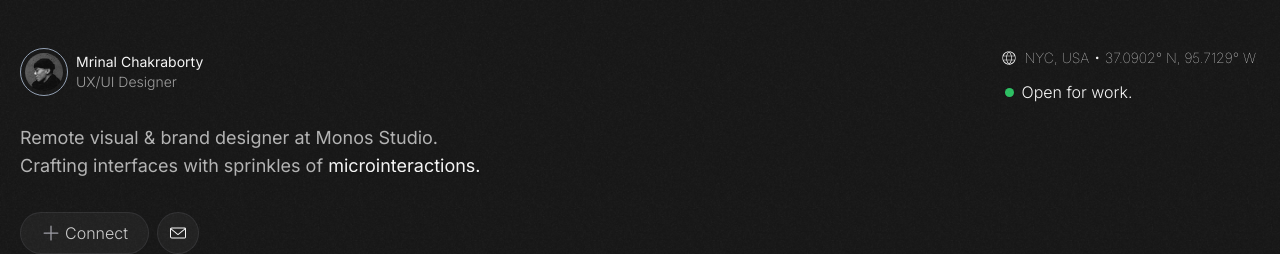
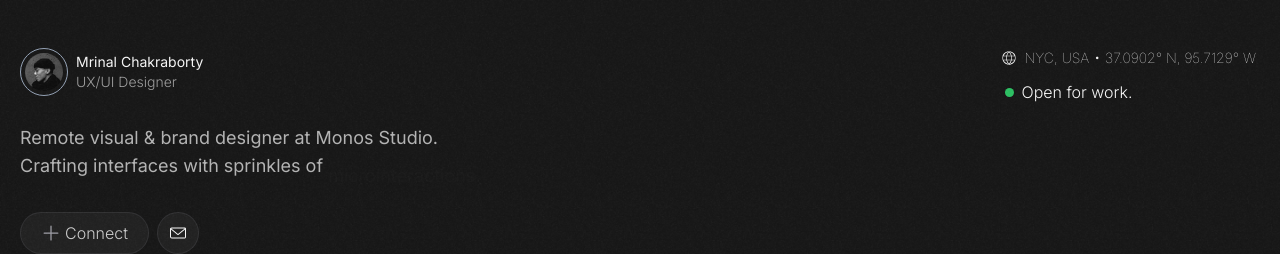
Before and after one commit to pappudutta/portfolio-m, a React (Vite) app: page / in a window 1280 px wide. Shown: the top 254 px of the page. Built offline with nearby package versions, Linux system fonts and the light colour scheme.

Commit message:
style: Slides animation change

```diff
--- a/src/pages/Home/style.css
+++ b/src/pages/Home/style.css
@@ -15,26 +15,27 @@
   height: 20px;
   overflow: hidden;
 
-  animation: slides ease-in-out 2s;
+  animation-name: slides;
+  animation-duration: 3s;
+  animation-iteration-count: 1;
   z-index: 1;
 }
 
 @keyframes slides {
   0% {
-    transform: translateX(0);
+    top: -20px;
+    opacity: 0;
+  }
+  30% {
+    top: 0px;
     opacity: 1;
   }
-  20% {
-    transform: translateX(0px);
+  70% {
+    top: 0px;
+    opacity: 1;
+  }
+  100% {
+    top: 10px;
     opacity: 0;
   }
-
-  50% {
-    transform: translateY(-20px);
-    opacity: 0;
-  }
-  100% {
-    transform: translateY(0);
-    opacity: 1;
-  }
 }
```
